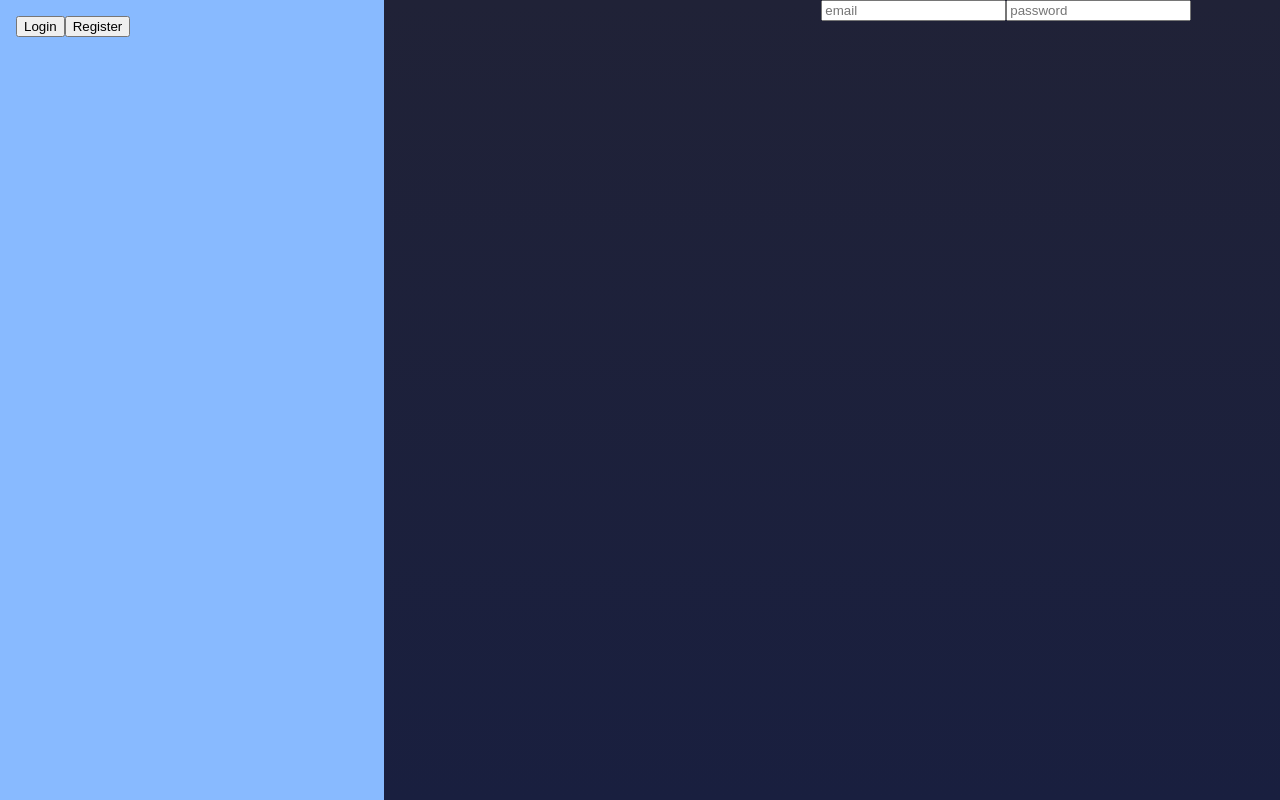
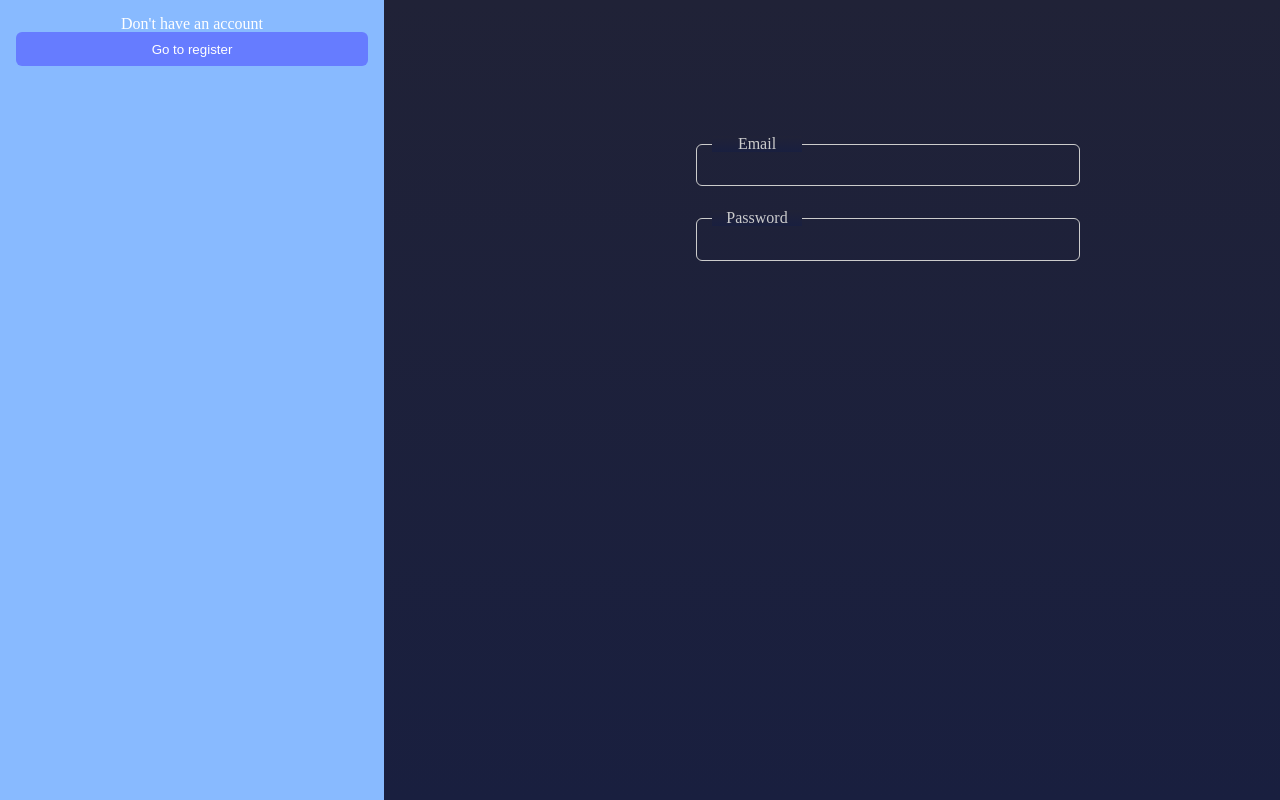
Before and after one commit to FernandoBoza/angular-dashboard, an Angular app: page /login in a window 1280 px wide. Built offline with nearby package versions, Linux system fonts and the light colour scheme.

Commit message:
still working on login

```diff
--- a/src/app/components/login/login.component.html
+++ b/src/app/components/login/login.component.html
@@ -1,18 +1,39 @@
 <section class="form_toggle" [class.left]="toggle == 'login'" [class.right]="toggle == 'register'">
-   <div class="btn_container">
-      <button (click)="toggleViews('login')" class="login">Login</button>
-      <button (click)="toggleViews('register')" class="register">Register</button>
-   </div>
+   <ul class="btn_container">
+      <li class="login">
+         <p>Already registered and setup</p>
+         <button (click)="toggleViews('login')">Go to login</button>
+      </li>
+      <li class="register">
+         <p>Don't have an account</p>
+         <button (click)="toggleViews('register')">Go to register</button>
+      </li>
+   </ul>
 </section>
 
 <section class="form_container" [class.login]="toggle == 'login'" [class.register]="toggle == 'register'">
-   <div class="form login">
-      <input type="text" placeholder="email">
-      <input type="text" placeholder="password">
-   </div>
-   <div class="form register">
-      <input type="text" placeholder="name">
-      <input type="text" placeholder="email">
-      <input type="text" placeholder="password">
-   </div>
+   <ul class="form login">
+      <li class="input_container">
+         <label for="login_email" class="label">Email</label>
+         <input id="login_email" type="text">
+      </li>
+      <li class="input_container">
+         <label for="login_pssword" class="label">Password</label>
+         <input id="login_pssword" type="text">
+      </li>
+   </ul>
+   <ul class="form register">
+      <li class="input_container">
+         <label for="regi_name" class="label">name</label>
+         <input id="regi_name" type="text">
+      </li>
+      <li class="input_container">
+         <label for="regi_email" class="label">email</label>
+         <input id="regi_email" type="text">
+      </li>
+      <li class="input_container">
+         <label for="regi_password" class="label">password</label>
+         <input id="regi_password" type="text">
+      </li>
+   </ul>
 </section>
--- a/src/styles.scss
+++ b/src/styles.scss
@@ -194,23 +194,64 @@ login {
 
       &.left {
         left: 0;
+
+        li.login {
+          opacity: 0;
+          pointer-events: none;
+        }
       }
 
       &.right {
         left: calc(100% - 30%);
+
+        li.register {
+          opacity: 0;
+          pointer-events: none;
+        }
+      }
+
+      .btn_container {
+        width: 100%;
+        height: 50px;
+        border-radius: 6px;
+        position: relative;
+
+        li {
+          position: absolute;
+          width: 100%;
+          height: 100%;
+          color: $white;
+          flex-direction: column;
+          transition: opacity 0.5s;
+          @include vert_hori_align;
+
+          button {
+            color: $white;
+            border: none;
+            border-radius: 6px;
+            background: $blue;
+            width: 100%;
+            height: 50px;
+          }
+        }
       }
     }
 
     &.form_container {
       width: 100%;
       height: 100vh;
+      padding: 9rem;
+      display: flex;
       position: relative;
-      display: flex;
       flex-direction: row-reverse;
       justify-content: space-around;
 
       .form {
         transition: opacity 0.4s 0.1s, transform 1s;
+        width: 30vw;
+        .label {
+          background: linear-gradient($darkOne, $darkTwo);
+        }
       }
 
       &.login .register {
@@ -580,13 +621,15 @@ settings {
   position: relative;
   margin-bottom: 2rem;
 
-  span.label {
-    background: $block_bg;
-    position: absolute;
-    top: -0.5rem;
+  .label {
     left: 1rem;
     width: 90px;
+    top: -0.5rem;
+    cursor: pointer;
+    position: absolute;
     text-align: center;
+    background: $block_bg;
+    text-transform: capitalize;
   }
 
   input {
```
